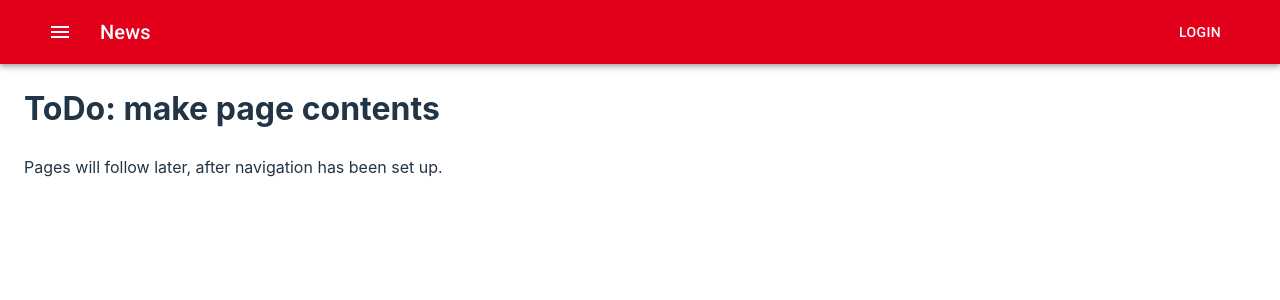
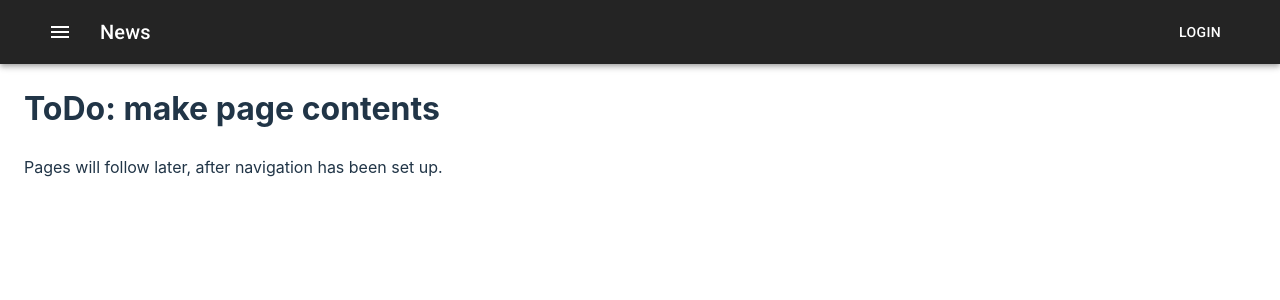
Before and after one commit to HildoBijl/escaperoom, a React (Vite) app: page / in a window 1280 px wide. Shown: the top 300 px of the page. Built offline with nearby package versions, Linux system fonts and the light colour scheme.

Commit message:
Shorten import paths

```diff
--- a/src/main.jsx
+++ b/src/main.jsx
@@ -1,8 +1,8 @@
 import React from 'react'
 import ReactDOM from 'react-dom/client'
 
-import { ThemeProvider } from './styling'
-import { App } from './components'
+import { ThemeProvider } from 'styling'
+import { App } from 'components'
 
 ReactDOM.createRoot(document.getElementById('root')).render(
   <React.StrictMode>
--- a/src/styling/theme.js
+++ b/src/styling/theme.js
@@ -10,10 +10,10 @@ import './main.css'
 export const createCustomTheme = ({ mode }) => createTheme({
   palette: {
     primary: {
-      main: '#e2001a',
+      main: '#242424',
     },
     secondary: {
-      main: '#213547',
+      main: '#888888',
     },
     mode,
   },
--- a/vite.config.js
+++ b/vite.config.js
@@ -4,4 +4,16 @@ import react from '@vitejs/plugin-react-swc'
 // https://vitejs.dev/config/
 export default defineConfig({
   plugins: [react()],
+  resolve: {
+    alias: {
+      src: "/src",
+      util: "/src/util",
+      fb: "/src/firebase", // Do not use firebase to not get confused with the firebase package.
+      assets: "/src/assets",
+      styling: "/src/styling",
+      components: "/src/components",
+      pages: "/src/pages",
+      simulations: "/src/simulations",
+    },
+  },
 })
```
